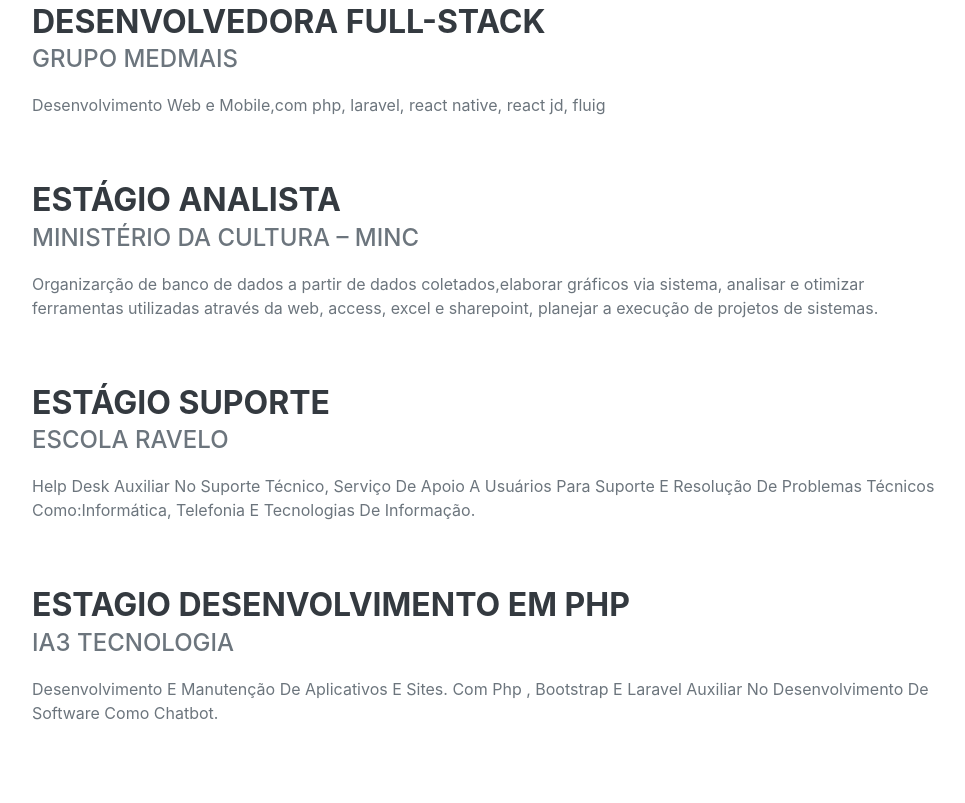
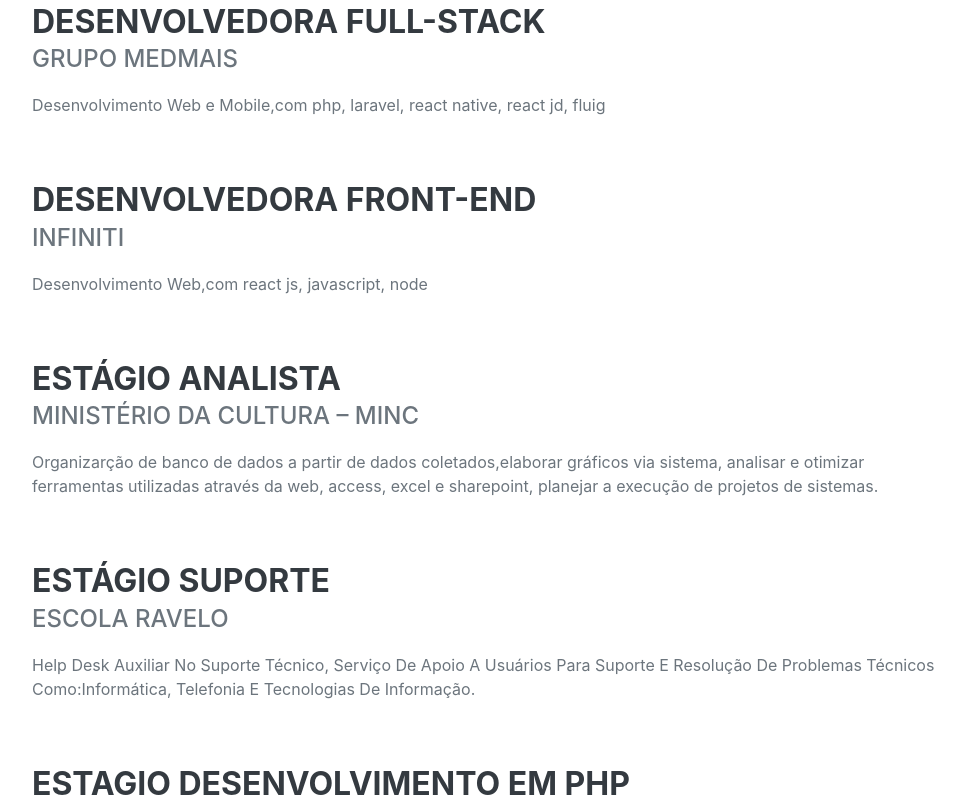
Before and after one commit to Caroline0298/-, a plain HTML site: page index.html in a window 1280 px wide. Shown: the part 1026-1829 px from the top of the page, without its empty margins (288-1253 px from the left). Drawn offline with nearby package versions, Linux system fonts and the light colour scheme; a web font is replaced by a local one.

Commit message:
Update index.html

```diff
--- a/index.html
+++ b/index.html
@@ -68,6 +68,14 @@
                             <h3 class="mb-0">Desenvolvedora Full-Stack</h3>
                             <div class="subheading mb-3">Grupo MedMais</div>
                             <p>Desenvolvimento Web e Mobile,com php, laravel, react native, react jd, fluig</p>
+                        </div>
+                        <div class="flex-shrink-0"><span class="text-primary"></span></div>
+                    </div>
+                     <div class="d-flex flex-column flex-md-row justify-content-between mb-5">
+                        <div class="flex-grow-1">
+                            <h3 class="mb-0">Desenvolvedora Front-End</h3>
+                            <div class="subheading mb-3">InfiniTi</div>
+                            <p>Desenvolvimento Web,com react js, javascript, node</p>
                         </div>
                         <div class="flex-shrink-0"><span class="text-primary"></span></div>
                     </div>
```
